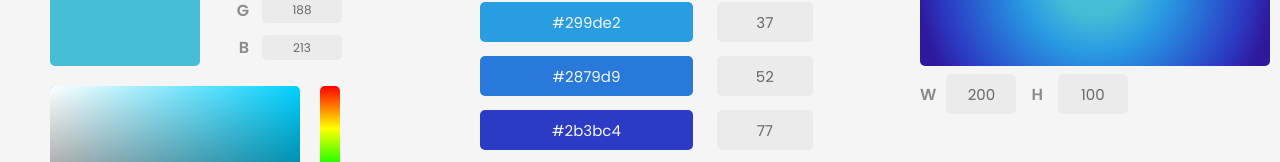
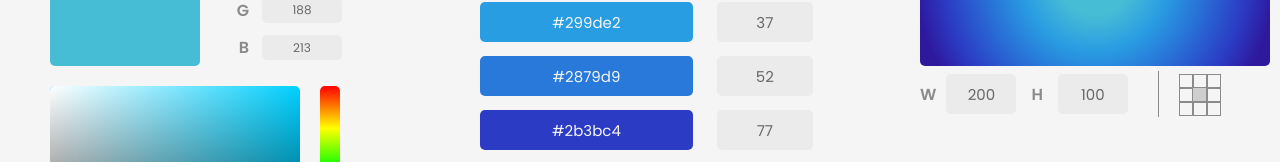
Before and after one commit to karenying/gradient.png, a React (Create React App) app: page / in a window 1280 px wide. Shown: the part 275-437 px from the top of the page. Built offline with nearby package versions, Linux system fonts and the light colour scheme.

Commit message:
Add center grid

```diff
--- /dev/null
+++ b/src/Components/Preview/Center.js
@@ -0,0 +1,20 @@
+import React from 'react';
+import '../../Styles/Preview/Center.css';
+
+function Center(props) {
+    return (
+        <div className='center-container'>
+            <div className='center-container-item' />
+            <div className='center-container-item' />
+            <div className='center-container-item' />
+            <div className='center-container-item' />
+            <div className='center-container-item-selected' />
+            <div className='center-container-item' />
+            <div className='center-container-item' />
+            <div className='center-container-item' />
+            <div className='center-container-item' />
+        </div>
+    );
+}
+
+export default Center;
--- a/src/Components/Preview/Degrees.js
+++ b/src/Components/Preview/Degrees.js
@@ -2,11 +2,10 @@ import React from 'react';
 import '../../Styles/Preview/Degrees.css';
 
 function Degrees(props) {
-    const { degrees, isLinear } = props;
-    const display = isLinear ? 'flex' : 'none';
+    const { degrees } = props;
 
     return (
-        <div className='degrees-container' style={{ display }}>
+        <div className='degrees-container'>
             <p>°</p>
             <input
                 type='number'
--- a/src/Components/Preview/Dimensions.js
+++ b/src/Components/Preview/Dimensions.js
@@ -2,11 +2,10 @@ import React from 'react';
 import '../../Styles/Preview/Dimensions.css';
 
 function Dimensions(props) {
-    const { height, width, isLinear } = props;
-    const borderRight = isLinear ? '1px solid var(--label-gray)' : '';
+    const { height, width } = props;
 
     return (
-        <div className='dimensions-container' style={{ borderRight }}>
+        <div className='dimensions-container'>
             <p>W</p>
             <input
                 type='number'
--- a/src/Components/Preview/Preview.js
+++ b/src/Components/Preview/Preview.js
@@ -5,6 +5,7 @@ import ExpandButton from './ExpandButton';
 import Dimensions from './Dimensions';
 import Degrees from './Degrees';
 import LinearRadial from './LinearRadial';
+import Center from './Center';
 import { generateImage } from '../../Utils/colorUtils';
 
 class Preview extends React.Component {
@@ -40,6 +41,7 @@ class Preview extends React.Component {
             handleLinearRadialChange,
         } = this.props;
         const { degrees, isLinear } = gradient;
+        const Customize = isLinear ? <Degrees degrees={degrees} /> : <Center />;
         const background = gradient.toBgString();
         const DIV_MAX = 350;
 
@@ -78,12 +80,8 @@ class Preview extends React.Component {
                     <DownloadButton clickFunction={this.download} />
                 </div>
                 <div className='preview-interface'>
-                    <Dimensions
-                        height={height}
-                        width={width}
-                        isLinear={isLinear}
-                    />
-                    <Degrees degrees={degrees} isLinear={isLinear} />
+                    <Dimensions height={height} width={width} />
+                    {Customize}
                 </div>
             </div>
         );
--- /dev/null
+++ b/src/Styles/Preview/Center.css
@@ -0,0 +1,26 @@
+.center-container {
+    display: grid;
+    height: 40px;
+    width: 40px;
+    grid-template-columns: 1fr 1fr 1fr;
+    grid-template-rows: 1fr 1fr 1fr;
+    margin-left: 20px;
+    cursor: pointer;
+}
+
+.center-container-item {
+    height: 100%;
+    width: 100%;
+    border: 0.5px solid var(--label-gray);
+}
+
+.center-container-item:hover {
+    background-color: var(--hover-gray);
+}
+
+.center-container-item-selected {
+    height: 100%;
+    width: 100%;
+    background-color: var(--hover-gray);
+    border: 0.5px solid var(--label-gray);
+}
--- a/src/Styles/Preview/Degrees.css
+++ b/src/Styles/Preview/Degrees.css
@@ -1,4 +1,5 @@
 .degrees-container {
     margin-left: 20px;
     align-items: baseline;
+    display: flex;
 }
--- a/src/Styles/Preview/Dimensions.css
+++ b/src/Styles/Preview/Dimensions.css
@@ -3,3 +3,7 @@
     align-items: baseline;
     padding-right: 20px;
 }
+
+.dimensions-container {
+    border-right: 1px solid var(--label-gray);
+}
--- a/src/Styles/Preview/Preview.css
+++ b/src/Styles/Preview/Preview.css
@@ -17,6 +17,7 @@
 .preview-interface {
     display: flex;
     margin-top: 5px;
+    align-items: center;
 }
 
 .preview-container:hover .expandbutton-container,
```
